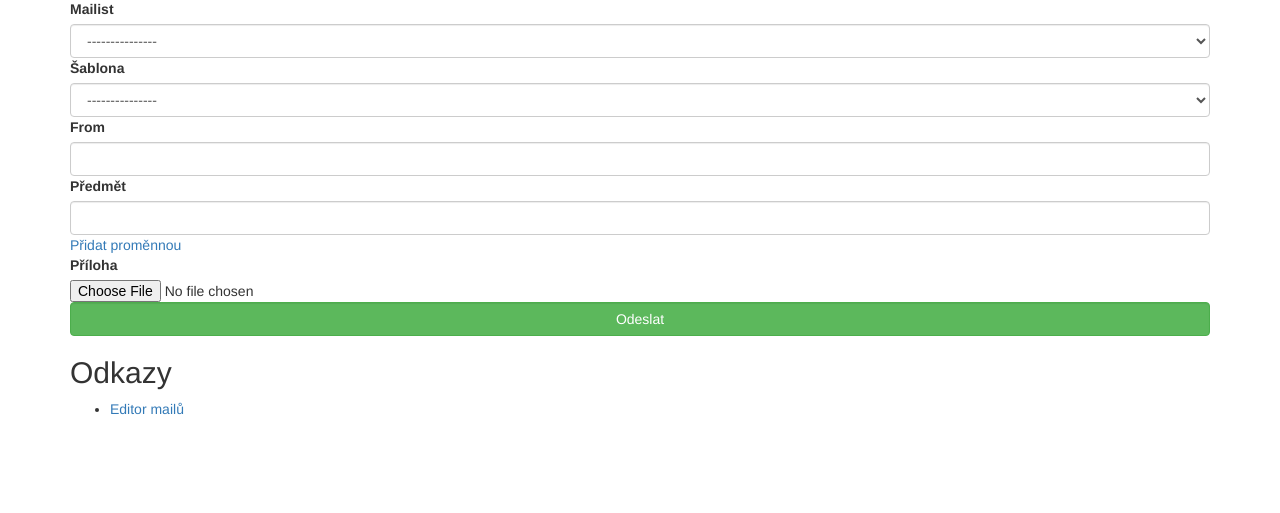
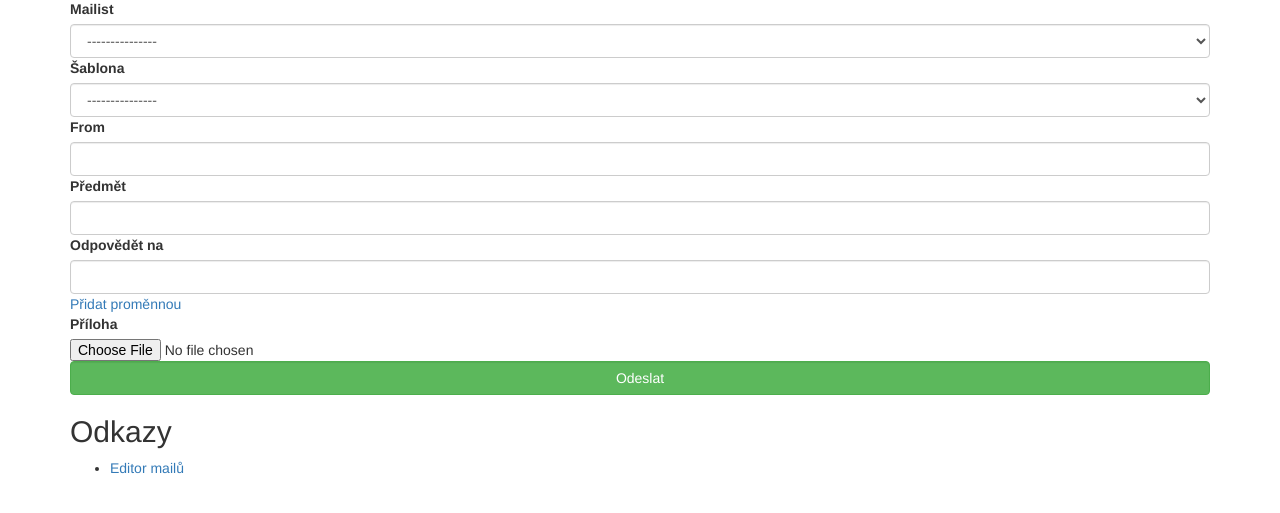
Before and after one commit to urbanecm/wmcz-newletters, a Python web app: template src/templates/tool.html in a window 1280 px wide. Shown: the part 239-752 px from the top of the page. Run offline with Jinja, Linux system fonts and the light colour scheme; the template is opened without the code that fills it, so the values that code supplies are empty; some libraries are stand-ins or nearby versions.

Commit message:
Add reply-to support

```diff
--- a/src/templates/tool.html
+++ b/src/templates/tool.html
@@ -28,6 +28,8 @@
         <input type="text" name="from" id="from" class="form-control">
         <label for="subject">Předmět</label>
         <input type="text" name="subject" id="subject" class="form-control">
+        <label for="replyto">Odpovědět na</label>
+        <input type="text" name="replyto" id="replyto" class="form-control">
         <div id="variables">
             <a href="#" id="add-variable" data-last-id="0">Přidat proměnnou</a>
         </div>
```
Also changed, not shown: src/app.py (+11 -8 lines).
